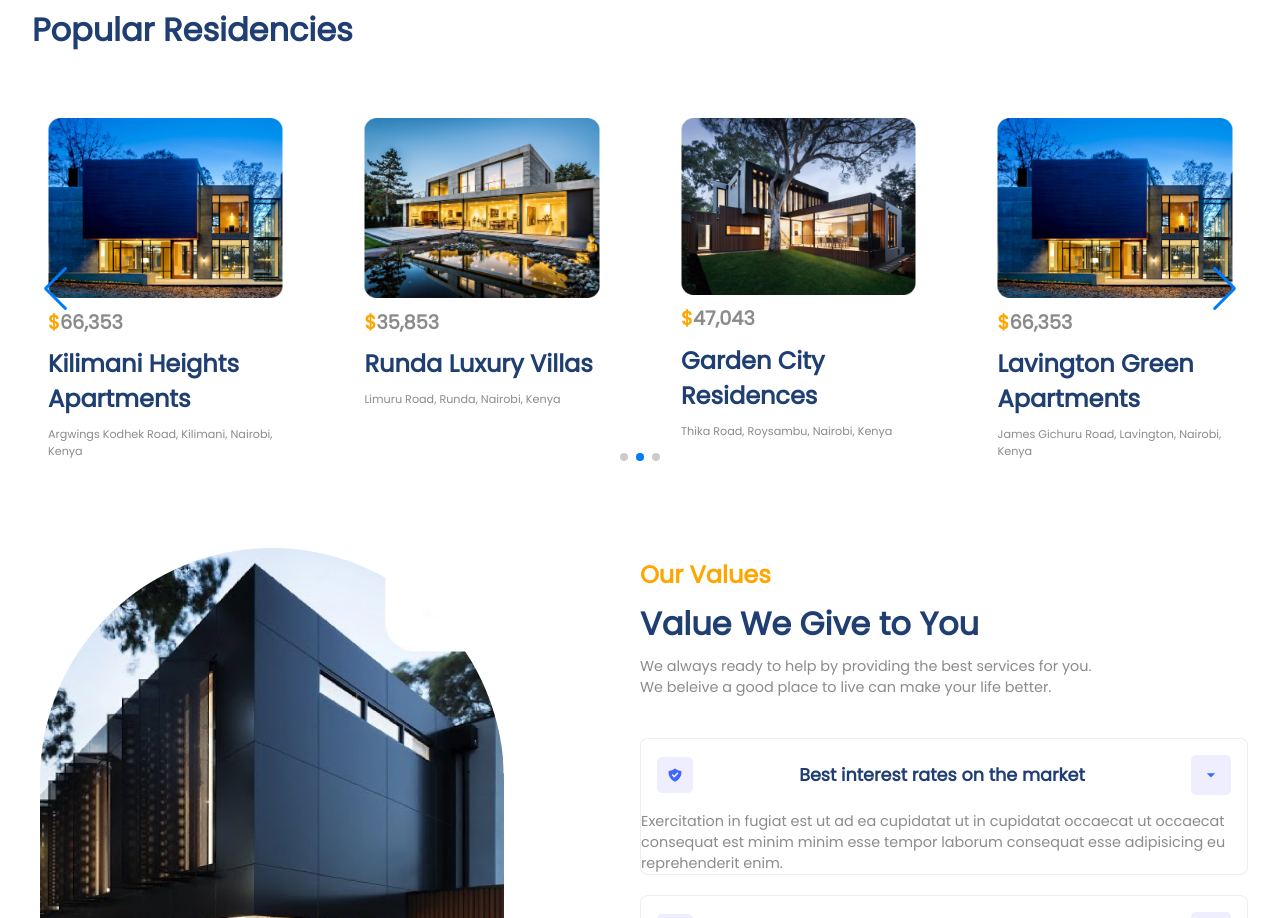
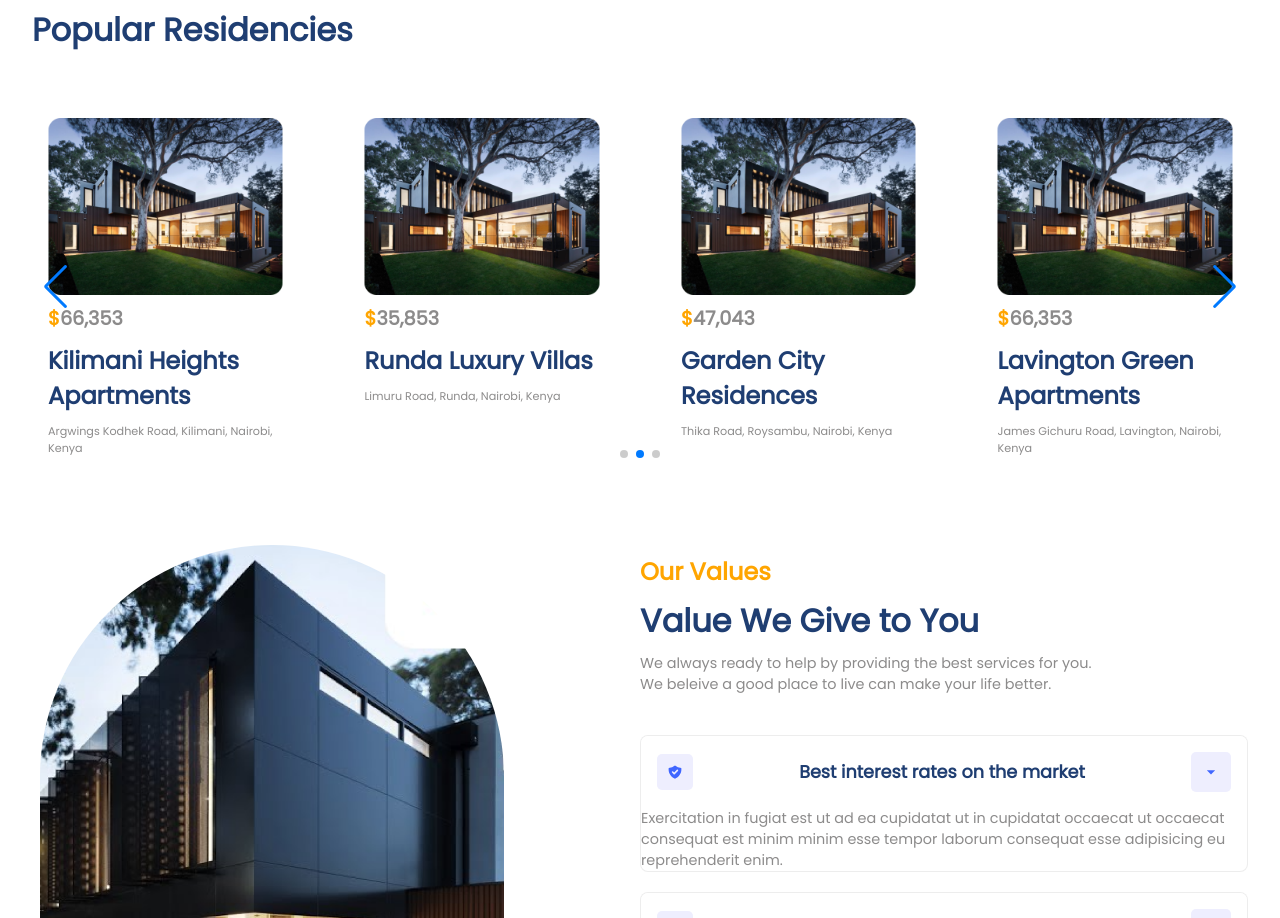
Before and after one commit to bravin-kipkulei/RealEstate-web, a React (Vite) app: page / in a window 1280 px wide. Shown: the part 926-1844 px from the top of the page. Built offline with nearby package versions, Linux system fonts and the light colour scheme.

Commit message:
fixed the accordion

```diff
--- a/src/components/Residencies/Residencies.jsx
+++ b/src/components/Residencies/Residencies.jsx
@@ -2,13 +2,20 @@ import React from "react";
 import { Swiper, SwiperSlide } from "swiper/react";
 import "swiper/swiper-bundle.min.css";
 import "./Residencies.css";
+
+  //images
+import r1 from "../../Assets/r1.png"
+
+
+  //slider utils
 import data from "../../utils/slider";
 import { sliderSettings } from "../../utils/common";
 import SwiperCore, { Navigation, Pagination, Autoplay } from "swiper";
 
+
+
 // Install Swiper modules
 SwiperCore.use([Navigation, Pagination, Autoplay]);
-
 const Residencies = () => {
   return (
     <div>
@@ -42,7 +49,7 @@ const Residencies = () => {
             {data.map((card, i) => (
               <SwiperSlide key={i}>
                 <div className="flexColStart r-card">
-                  <img src={card.image} alt="home" />
+                  <img src={r1} alt="home" />
 
                   <span className="secondaryText r-price">
                     <span style={{ color: "orange" }}>$</span>
```
